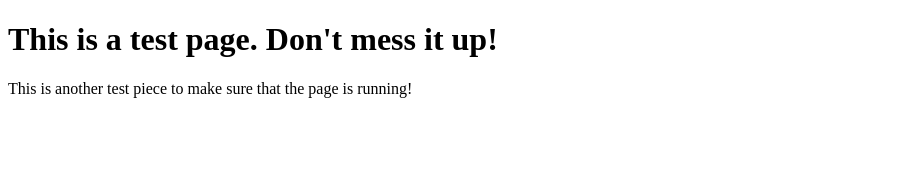
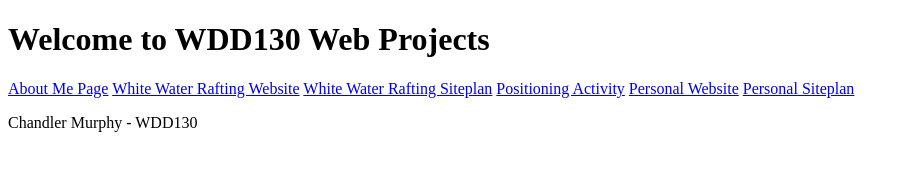
Before and after one commit to ChandlerMurphy/wdd231, a plain HTML site: page index.html in a window 1280 px wide. Shown: the whole page, without its empty margins (0-909 px from the left). Drawn offline with Linux system fonts and the light colour scheme.

Commit message:
Trying some new code

```diff
--- a/index.html
+++ b/index.html
@@ -3,10 +3,18 @@
 <head>
     <meta charset="UTF-8">
     <meta name="viewport" content="width=device-width, initial-scale=1.0">
-    <title>Test File</title>
+    <title>WDD130 Web Projects</title>
 </head>
 <body>
-    <h1>This is a test page. Don't mess it up!</h1>
-    <p>This is another test piece to make sure that the page is running!</p>
+    <h1>Welcome to WDD130 Web Projects</h1>
+    <nav>
+        <a href="aboutme/index.html">About Me Page</a>
+        <a href="wwr/index.html">White Water Rafting Website</a>
+        <a href="wwr/site-plan-rafting.html">White Water Rafting Siteplan</a>
+        <a href="positioning.html">Positioning Activity</a>
+        <a href="chandler_resume/index.html">Personal Website</a>
+        <a href="chandler_resume/site-plan.html">Personal Siteplan</a>
+    </nav>
+    <p>Chandler Murphy - WDD130</p>
 </body>
 </html>
```
